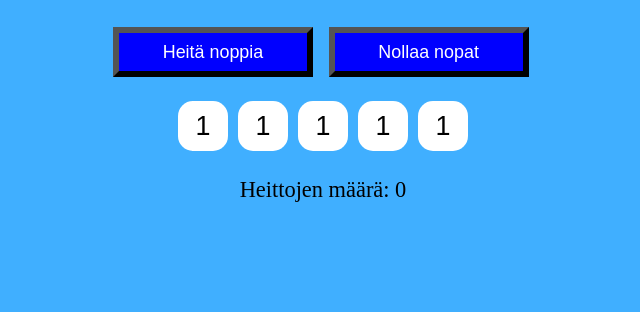
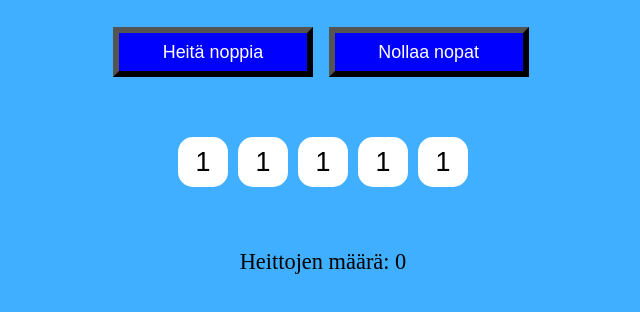
Before and after one commit to sluhtala/jatsii, a plain HTML site: page index.html in a window 1280 px wide. Shown: the part 86-398 px from the top of the page, without its empty margins (317-957 px from the left). Drawn offline with Linux system fonts and the light colour scheme.

Commit message:
style edited. padding

```diff
--- a/jatsii_style.css
+++ b/jatsii_style.css
@@ -29,9 +29,10 @@ button
 }
 
 .dices {
-  margin: 0 auto;
+  margin: auto;
   width: 300px;
-  padding: 4px;
+  padding: 40px;
+  background-color: none;
 }
 
 #action
```
